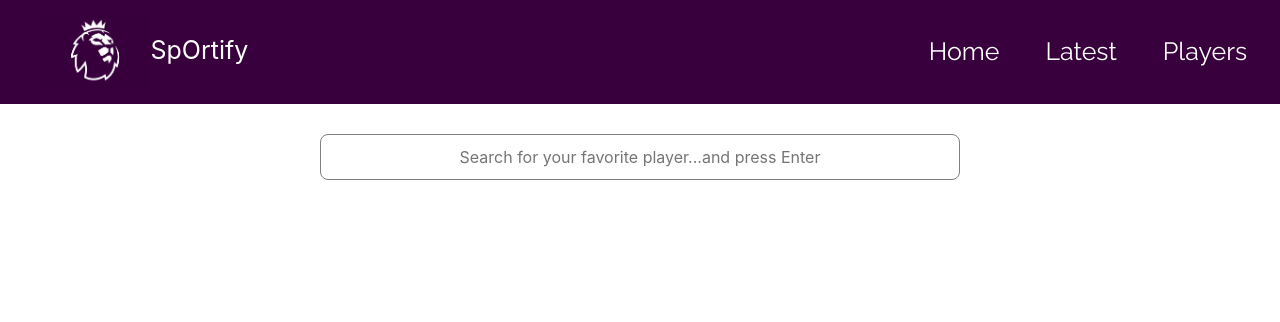
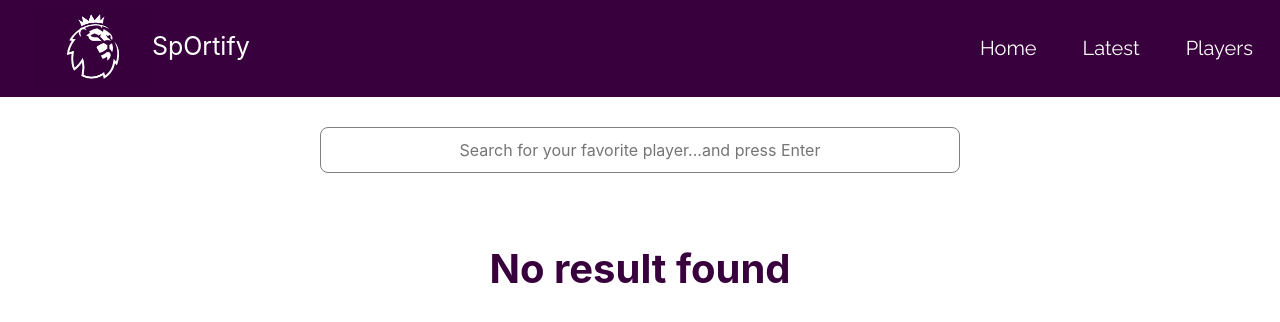
Before and after one commit to yahayakenny/spOrtify, a React (Create React App) app: page /favourite in a window 1280 px wide. Shown: the top 322 px of the page. Built offline with nearby package versions, Linux system fonts and the light colour scheme.

Commit message:
added exception handling

```diff
--- a/src/components/Latest.js
+++ b/src/components/Latest.js
@@ -1,6 +1,5 @@
 import React, { Component } from 'react'
 import axios from 'axios'
-
 
 export class Latest extends Component {
     state = {
@@ -46,5 +45,4 @@ export class Latest extends Component {
         )
     }
 }
-
 export default Latest
--- a/src/components/Players.js
+++ b/src/components/Players.js
@@ -37,7 +37,7 @@ export class Players extends Component {
           />
         </form><br/><br/><br/>
 
-        {this.state.player.map((item) => (
+        {this.state.player?.length > 0 ? this.state.player.map((item) => (
             <div class = "container">
                 <div class = "row">
                     <div class = "col-lg-5 col-md-5 col-sm-12 col-xs-12 detail-img">
@@ -71,7 +71,7 @@ export class Players extends Component {
                     <img src = {item.strBanner} alt =""/>
                 </div><br/><br/>
             </div>
-        ))}
+        )):<h1 class = "text-center" style = {{fontWeight: 'bolder', color: '#38003c'}}>No result found</h1>}
       </div>
     );
   }
--- a/src/components/css/Home.css
+++ b/src/components/css/Home.css
@@ -6,13 +6,13 @@ body {
 
 .navbar {
   background-color: #38003c !important;
-  padding: 10px;
+  padding: 4px;
 }
 
 .navbar-nav li a {
   color: white;
   padding: 10px;
-  font-size: 25px;
+  font-size: 20px;
   text-decoration: none;
 }
 
```
